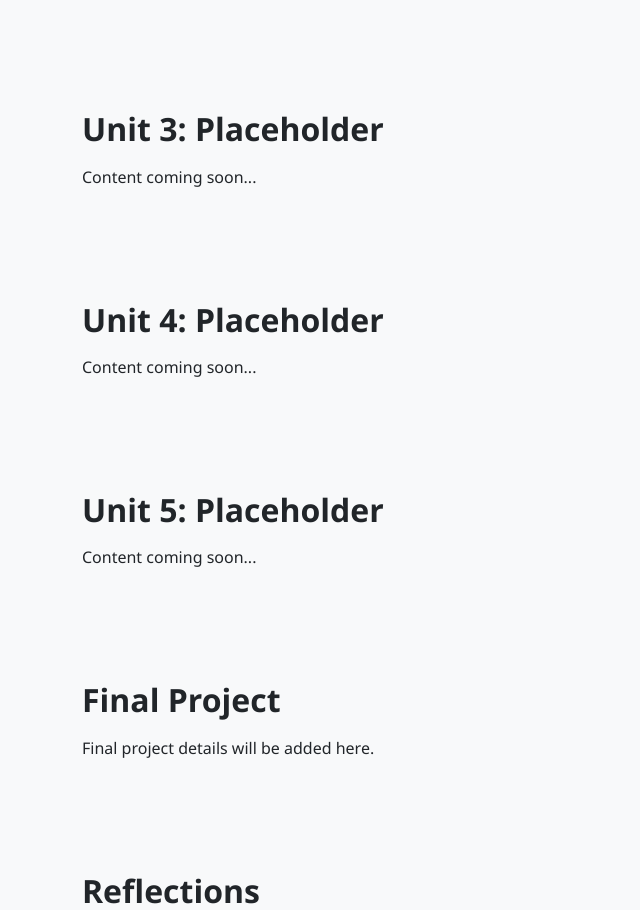
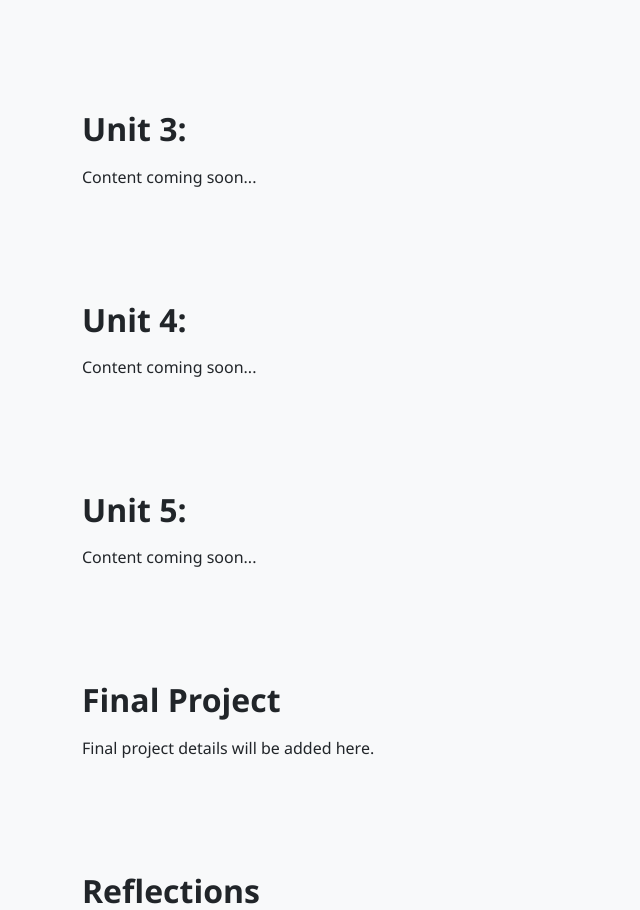
Before and after one commit to eljeancutiebarquillo-create/vellawebsite, a plain HTML site: page index.html in a window 1280 px wide. Shown: the part 10970-11880 px from the top of the page, without its empty margins (0-640 px from the left). Drawn offline with nearby package versions, Linux system fonts and the light colour scheme.

Commit message:
Update index.html

```diff
--- a/index.html
+++ b/index.html
@@ -213,7 +213,7 @@
   <!-- Unit 3 -->
   <section id="unit3">
     <div class="container">
-      <h2>Unit 3: Placeholder</h2>
+      <h2>Unit 3: </h2>
       <p>Content coming soon...</p>
     </div>
   </section>
@@ -221,7 +221,7 @@
   <!-- Unit 4 -->
   <section id="unit4" class="bg-light">
     <div class="container">
-      <h2>Unit 4: Placeholder</h2>
+      <h2>Unit 4: </h2>
       <p>Content coming soon...</p>
     </div>
   </section>
@@ -229,7 +229,7 @@
   <!-- Unit 5 -->
   <section id="unit5">
     <div class="container">
-      <h2>Unit 5: Placeholder</h2>
+        <h2>Unit 5:</h2>
       <p>Content coming soon...</p>
     </div>
   </section>
```
